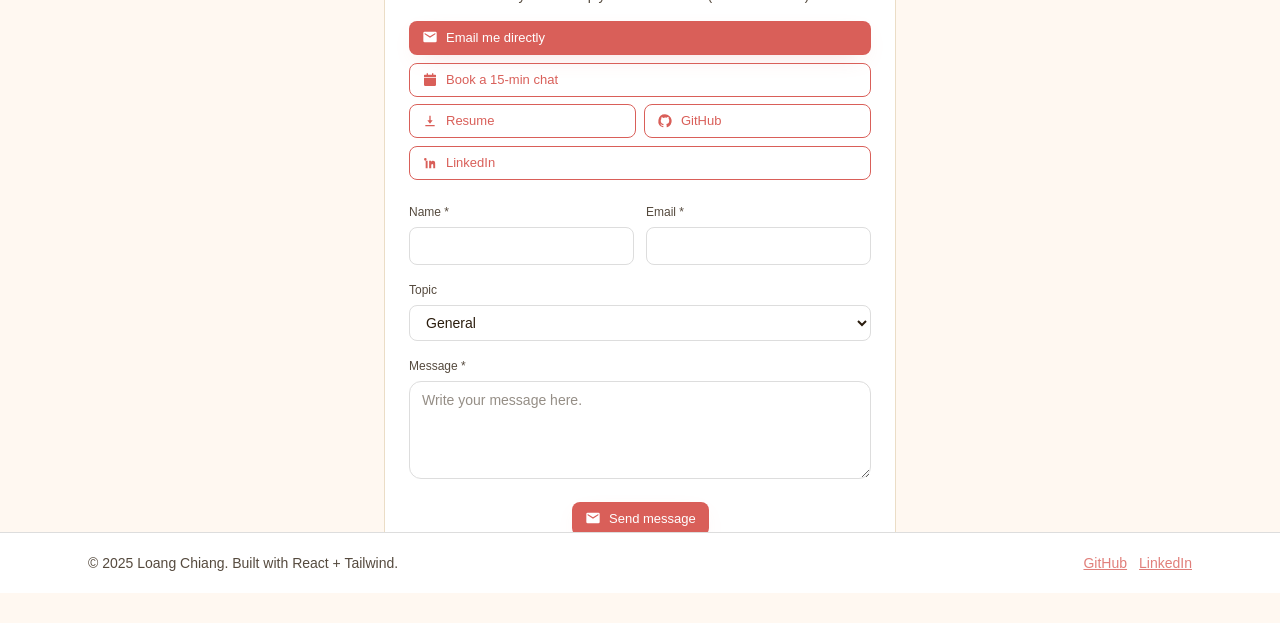
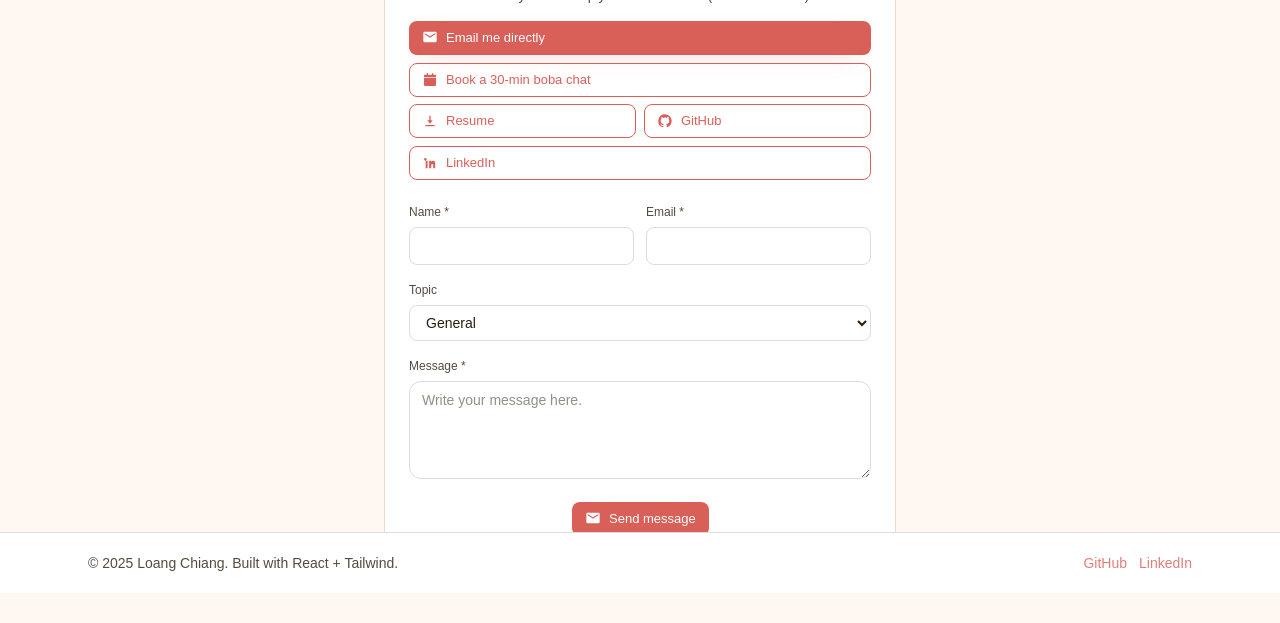
Before and after one commit to loang-chiang/personal_website, a Next.js app: page /contact in a window 1280 px wide. Shown: the part 207-830 px from the top of the page. Built offline with nearby package versions, Linux system fonts and the light colour scheme.

Commit message:
Fix small bugs

```diff
--- a/src/app/contact/ContactView.tsx
+++ b/src/app/contact/ContactView.tsx
@@ -232,7 +232,7 @@ export default function ContactView() {
                 accent={p.accent}
               >
                 <CalendarIcon />
-                <span>Book a 15-min chat</span>
+                <span>Book a 30-min boba chat</span>
               </ActionButton>
               <div className="grid grid-cols-2 gap-2">
                 <ActionButton as="a" href={`${basePath}/Loang_Chiang_Resume.pdf`} variant="outline" accent={p.accent}>
--- a/src/components/Footer.tsx
+++ b/src/components/Footer.tsx
@@ -12,12 +12,22 @@ export default function Footer() {
       <div className="mx-auto flex max-w-6xl items-center justify-between px-6 py-4 sm:py-5 text-sm opacity-80">
         <p>© {new Date().getFullYear()} Loang Chiang. Built with React + Tailwind.</p>
         <div className="flex items-center gap-3">
-          <a href="#" className="underline" style={{ color: "var(--accent)" }}>
-            GitHub
-          </a>
-          <a href="#" className="underline" style={{ color: "var(--accent)" }}>
-            LinkedIn
-          </a>
+            <a
+                href="https://github.com/loang-chiang"
+                target="_blank"
+                rel="noreferrer"
+                style={{ color: "var(--accent)" }}
+            >
+                GitHub
+            </a>
+            <a
+                href="https://www.linkedin.com/in/loang-chiang-0346622ab/"
+                target="_blank"
+                rel="noreferrer"
+                style={{ color: "var(--accent)" }}
+            >
+                LinkedIn
+            </a>
         </div>
       </div>
       <div className="h-[env(safe-area-inset-bottom)]" />
```
